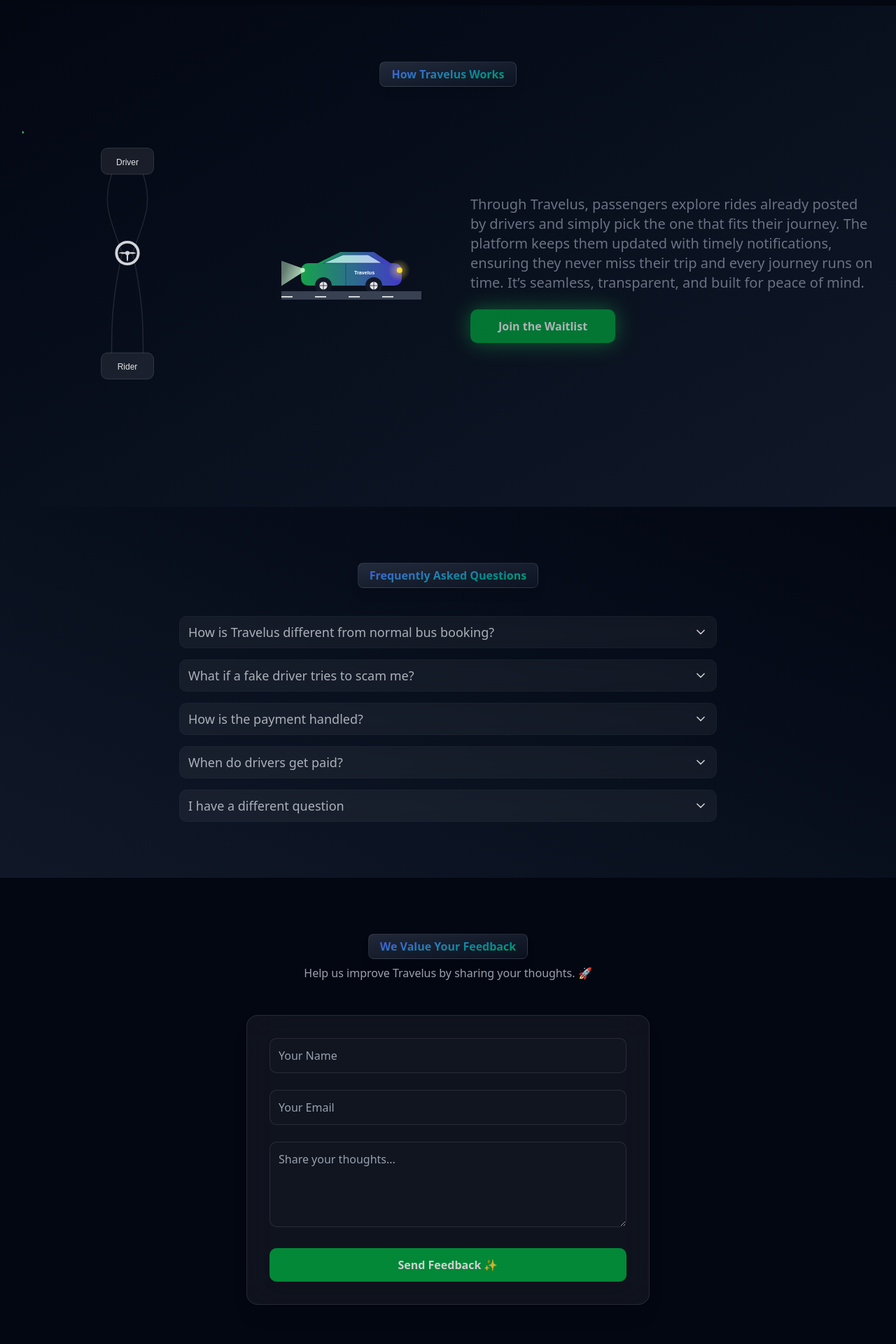
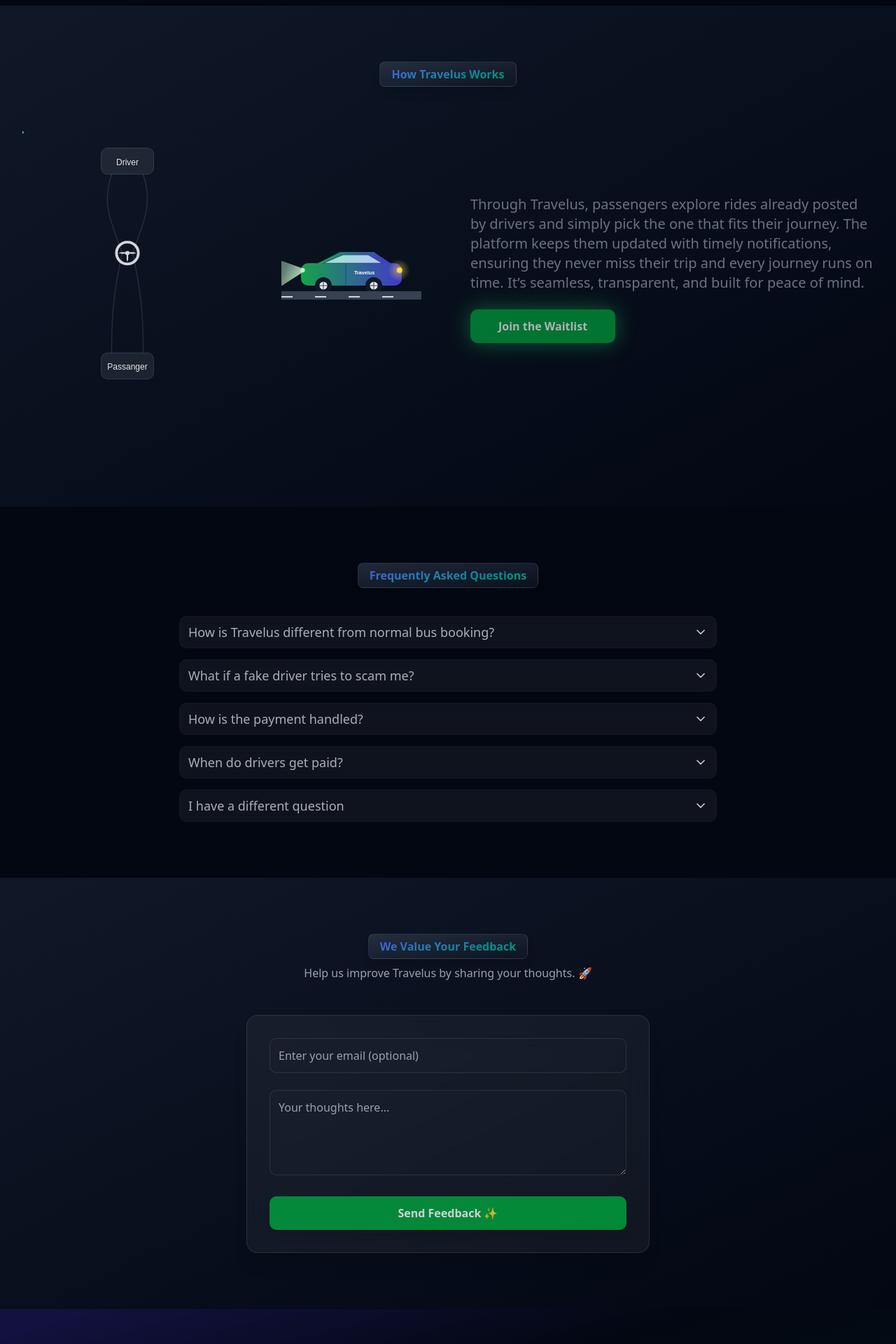
Before and after one commit to kalamaayubu/Travelus, a Next.js app: page / in a window 1280 px wide. Shown: the part 1840-3760 px from the top of the page at 70% size. Built offline with nearby package versions, Linux system fonts and the light colour scheme.

Commit message:
Realtime subscription to seat updates

```diff
--- a/app/page.tsx
+++ b/app/page.tsx
@@ -19,7 +19,8 @@
       {/* About section */}
       <AboutTravelus/>
 
-      <div className="p-8 py-20 flex flex-col bg-gradient-to-br text-center md:text-start from-gray-950 to-gray-900">
+      {/* How it works */}
+      <div className="p-8 py-20 flex flex-col text-center md:text-start bg-gradient-to-tl from-gray-950 to-gray-900">
         <Heading title="How Travelus Works"/>
         <div className="flex flex-col md:flex-row items-center justify-between">
           <FlowDiagram />
--- a/components/Footer.tsx
+++ b/components/Footer.tsx
@@ -48,8 +48,8 @@
           <div>
             <h4 className="text-lg font-semibold text-gray-300 mb-4">Quick Links</h4>
             <ul className="space-y-3 text-gray-400 text-sm">
-              <li><a href="#about" className="hover:text-indigo-600 transition">Features</a></li>
-              <li><a href="#faqs" className="hover:text-indigo-600 transition">FAQs</a></li>
+              <li><a href="/#about" className="hover:text-indigo-600 transition">Features</a></li>
+              <li><a href="/#faqs" className="hover:text-indigo-600 transition">FAQs</a></li>
             </ul>
           </div>
 
@@ -131,7 +131,7 @@
       <AlertDialog
         open={showLoginDialog}
         onOpenChange={setShowLoginDialog}
-        type={"success"}
+        icon={<Check  className="w-6 h-6 text-green-500" />}
         actionLabel="Got it"
         title="Welcome to Travelus 🤗"
         description="Thanks for joining the Travelus waitlist. We will notify you as soon as we launch."
--- a/components/NavBar.tsx
+++ b/components/NavBar.tsx
@@ -22,7 +22,6 @@
         <Logo />
         <ul className="space-x-4 flex">
           {/* <li><LogInOutBtn /></li> */}
-          {/* <Link onClick={() => setIsMenuOpen(false)} href={'/'} className="mx-4">Home</Link> */}
           <Link onClick={() => setIsMenuOpen(false)} href={'/#faqs'} className="mx-4 text-gray-300 hover:text-green-600">FAQs</Link>
           <Link onClick={() => setIsMenuOpen(false)} href={'/#about'} className="mx-4 text-gray-300 hover:text-green-600">About Us</Link>
           <Link onClick={() => setIsMenuOpen(false)} href={'/#feedback'} className="mx-4 text-gray-300 hover:text-green-600">Feedback</Link>
@@ -71,14 +70,14 @@
                 <Link onClick={() => setIsMenuOpen(false)} href={'/#about'}>About us</Link>
                 <Link onClick={() => setIsMenuOpen(false)} href={'/#feedback'}>Feedback</Link>
                 <Link onClick={() => setIsMenuOpen(false)} href={'/#waitlist'} className="">Join waitlist</Link>
-                <LogInOutBtn />
+                {/* <LogInOutBtn />
                 <Link
                   className="primary-btn w-full"
                   onClick={() => setIsMenuOpen(false)}
                   href={"/available-rides"}
                 >
                   Available rides
-                </Link>
+                </Link> */}
               </ul>
             </motion.div>
           )}
--- a/components/RiderDialogs.tsx
+++ b/components/RiderDialogs.tsx
@@ -9,7 +9,6 @@
 import { useDispatch, useSelector } from "react-redux";
 import { RootState } from "@/redux/store";
 import { setBookingInfo } from "@/redux/slices/bookingInfoSlice";
-import { useRouter } from "next/navigation";
 
 interface RiderDialogsProps {
   showLoginDialog: boolean;
@@ -42,7 +41,6 @@
   const { register, handleSubmit, reset, formState: { errors, isSubmitting } } = useForm();
   const user = useSelector((state: RootState) => state.auth.user);
   const dispatch = useDispatch();
-  const router = useRouter()
 
   // Handle phone number submission
   const onSubmit = async (data: { phoneNumber: string }) => {
@@ -70,9 +68,6 @@
     // Open payment dialog
     setShowRiderFormDialog(false);
     setShowPaymentInitializationDialog(true);
-
-    // ✅ Force UI to fetch fresh data (reflect RESERVED seat)
-    window.location.reload()
   };
 
   return (
--- a/components/landing/FAQSection.tsx
+++ b/components/landing/FAQSection.tsx
@@ -42,7 +42,7 @@
   };
 
   return (
-    <section id="faqs" className="py-20 px-6 bg-gradient-to-bl from-gray-950 to-gray-900 text-white">
+    <section id="faqs" className="py-20 px-6 bg-gray-950 text-white">
       <div className="max-w-3xl mx-auto">
         <Heading title="Frequently Asked Questions"/>
         <div className="space-y-4 mt-10">
--- a/components/landing/FeedbackSection.tsx
+++ b/components/landing/FeedbackSection.tsx
@@ -2,7 +2,7 @@
 
 import { useState } from "react";
 import { motion } from "framer-motion";
-import { Star } from "lucide-react";
+import { Check } from "lucide-react";
 import Heading from "../Heading";
 import { useForm } from "react-hook-form";
 import { FeedbackFormData } from "@/types";
@@ -30,7 +30,7 @@
 
   return (
     <>
-      <section id="feedback" className="py-20 px-6 bg-gray-950 text-white">
+      <section id="feedback" className="py-20 px-6 bg-gradient-to-tl from-gray-950 to-gray-900 text-white">
         <div className="max-w-3xl mx-auto text-center mb-12">
           <Heading title="We Value Your Feedback"/>
           <p className="text-gray-400 mt-2">
@@ -70,11 +70,11 @@
 
           {/* Feedback Form */}
           <form onSubmit={handleSubmit(onSubmit)} className="space-y-6">
-            <motion.input
+            {/* <motion.input
               whileFocus={{ scale: 1.02, borderColor: "#22c55e", boxShadow: "0 0 10px #22c55e" }}
               transition={{ type: "spring", stiffness: 300 }}
               type="text"
-              placeholder="Your Name"
+              placeholder="Your Name (optional)"
               className={`w-full rounded-lg p-3 bg-gray-700/5 border border-white/10 text-white placeholder-gray-400 focus:outline-none`}
               {...register('name', {
                 required: "Name is required",
@@ -83,16 +83,16 @@
             />
             { errors?.name?.message && (
               <p className="text-sm text-red-500 -translate-y-5">{errors?.name?.message}</p>
-            )}
+            )} */}
 
             <motion.input
               whileFocus={{ scale: 1.02, borderColor: "#22c55e", boxShadow: "0 0 10px #22c55e" }}
               transition={{ type: "spring", stiffness: 300 }}
               type="email"
-              placeholder="Your Email"
+              placeholder="Enter your email (optional)"
               className="w-full rounded-lg p-3 bg-gray-700/5 border border-white/10 text-white placeholder-gray-400 focus:outline-none"
               {...register('email', {
-                required: "Email is required",
+                // required: "Email is required",
                 pattern: {
                   value: /^[^\s@]+@[^\s@]+\.[^\s@]+$/,
                   message: "Enter a valid email address"
@@ -106,7 +106,7 @@
             <motion.textarea
               whileFocus={{ scale: 1.02, borderColor: "#22c55e", boxShadow: "0 0 10px #22c55e" }}
               transition={{ type: "spring", stiffness: 300 }}
-              placeholder="Share your thoughts..."
+              placeholder="Your thoughts here..."
               rows={4}
               className="w-full rounded-lg p-3 bg-gray-700/5 border border-white/10 text-white placeholder-gray-400 focus:outline-none"
               {...register('content', {
@@ -137,7 +137,7 @@
       <AlertDialog
         open={showAlertDialog}
         onOpenChange={setShowAlertDialog}
-        type={"success"}
+        icon={<Check  className="w-6 h-6 text-green-500" />}
         title="We Appreciate You!"
         description="Thanks for sharing your thoughts — we really appreciate it."
         onAction={() => setShowAlertDialog(false)}
--- a/components/landing/FlowDiagram.tsx
+++ b/components/landing/FlowDiagram.tsx
@@ -56,7 +56,7 @@
         fill="#E6E6E6"
         fontFamily="sans-serif"
       >
-        Rider
+        Passanger
       </text>
 
       {/* Static guide curves */}
--- a/types/index.ts
+++ b/types/index.ts
@@ -126,8 +126,8 @@
 }
 
 export interface FeedbackFormData {
-  name: string;
-  email: string;
+  name?: string;
+  email?: string;
   content: string;
 }
 
```
Also changed, not shown: app/available-rides/[rideId]/page.tsx (+35 -1 lines).
